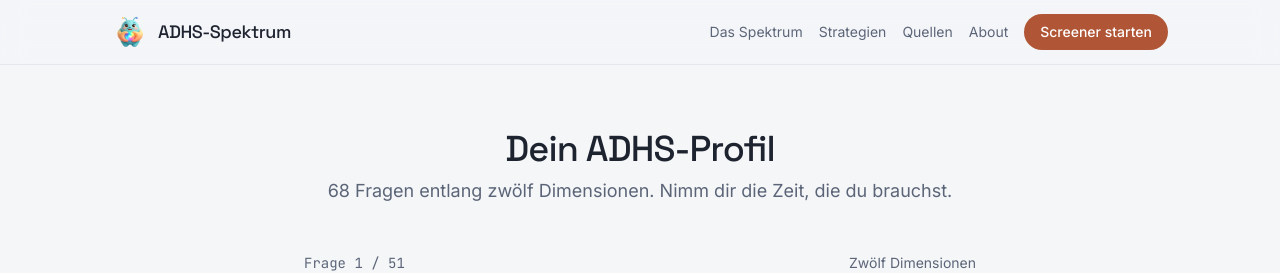
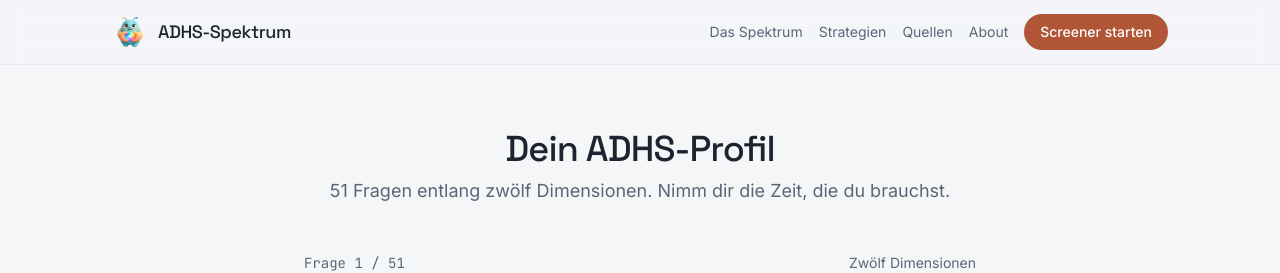
Before and after one commit to realM1lF/add, a Next.js app: page /screener in a window 1280 px wide. Shown: the top 273 px of the page. Built offline with nearby package versions, Linux system fonts and the light colour scheme.

Commit message:
update text

```diff
--- a/app/screener/page.tsx
+++ b/app/screener/page.tsx
@@ -15,7 +15,8 @@ export default function ScreenerPage() {
           Dein ADHS-Profil
         </h1>
         <p className="mb-12 text-center text-lg text-muted-foreground">
-          68 Fragen entlang zwölf Dimensionen. Nimm dir die Zeit, die du brauchst.
+          51 Fragen entlang zwölf Dimensionen. Nimm dir die Zeit, die du
+          brauchst.
         </p>
         <ScreenerClient />
       </div>
```
